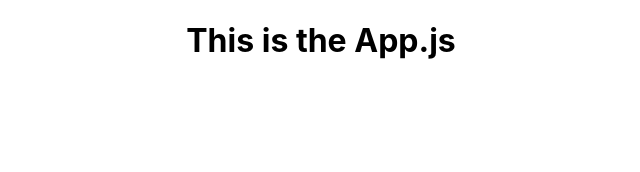
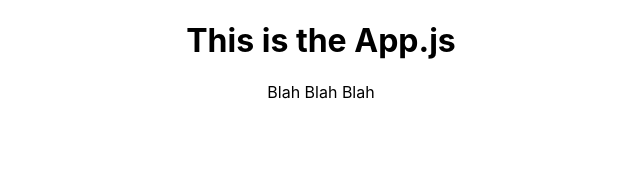
Before and after one commit to mdmasudulislam/snsw-dl-react, a React (Create React App) app: page / in a window 1280 px wide. Shown: the top 172 px of the page, without its empty margins (319-959 px from the left). Built offline with nearby package versions, Linux system fonts and the light colour scheme.

Commit message:
Update App.js with P

```diff
--- a/src/App.js
+++ b/src/App.js
@@ -5,6 +5,7 @@ function App() {
   return (
     <div className="App">
       <h1>This is the App.js</h1>
+      <p>Blah Blah Blah </p>
     </div>
   );
 }
```
